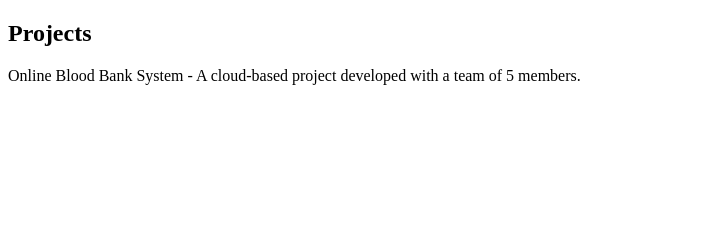
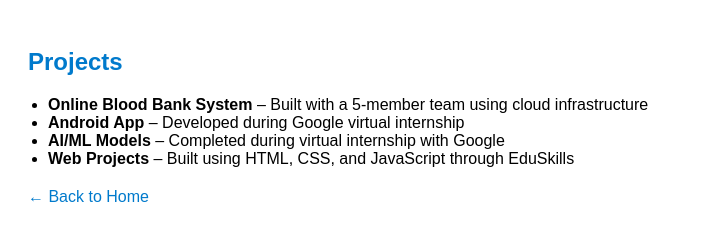
Before and after one commit to rishavdev4/cv-frames-project, a plain HTML site: page projects.html in a window 1280 px wide. Shown: the whole page, without its empty margins (0-703 px from the left). Drawn offline with Linux system fonts and the light colour scheme.

Commit message:
Update projects.html

```diff
--- a/projects.html
+++ b/projects.html
@@ -1,7 +1,40 @@
 <!DOCTYPE html>
-<html>
+<html lang="en">
+<head>
+  <meta charset="UTF-8">
+  <meta name="viewport" content="width=device-width, initial-scale=1.0">
+  <title>Projects</title>
+  <style>
+    body {
+      font-family: Arial, sans-serif;
+      padding: 20px;
+    }
+
+    h2 {
+      color: #007acc;
+    }
+
+    ul {
+      padding-left: 20px;
+    }
+
+    a {
+      display: block;
+      margin-top: 20px;
+      text-decoration: none;
+      color: #007acc;
+    }
+  </style>
+</head>
 <body>
   <h2>Projects</h2>
-  <p>Online Blood Bank System - A cloud-based project developed with a team of 5 members.</p>
+  <ul>
+    <li><strong>Online Blood Bank System</strong> – Built with a 5-member team using cloud infrastructure</li>
+    <li><strong>Android App</strong> – Developed during Google virtual internship</li>
+    <li><strong>AI/ML Models</strong> – Completed during virtual internship with Google</li>
+    <li><strong>Web Projects</strong> – Built using HTML, CSS, and JavaScript through EduSkills</li>
+  </ul>
+
+  <a href="index.html">← Back to Home</a>
 </body>
 </html>
```
